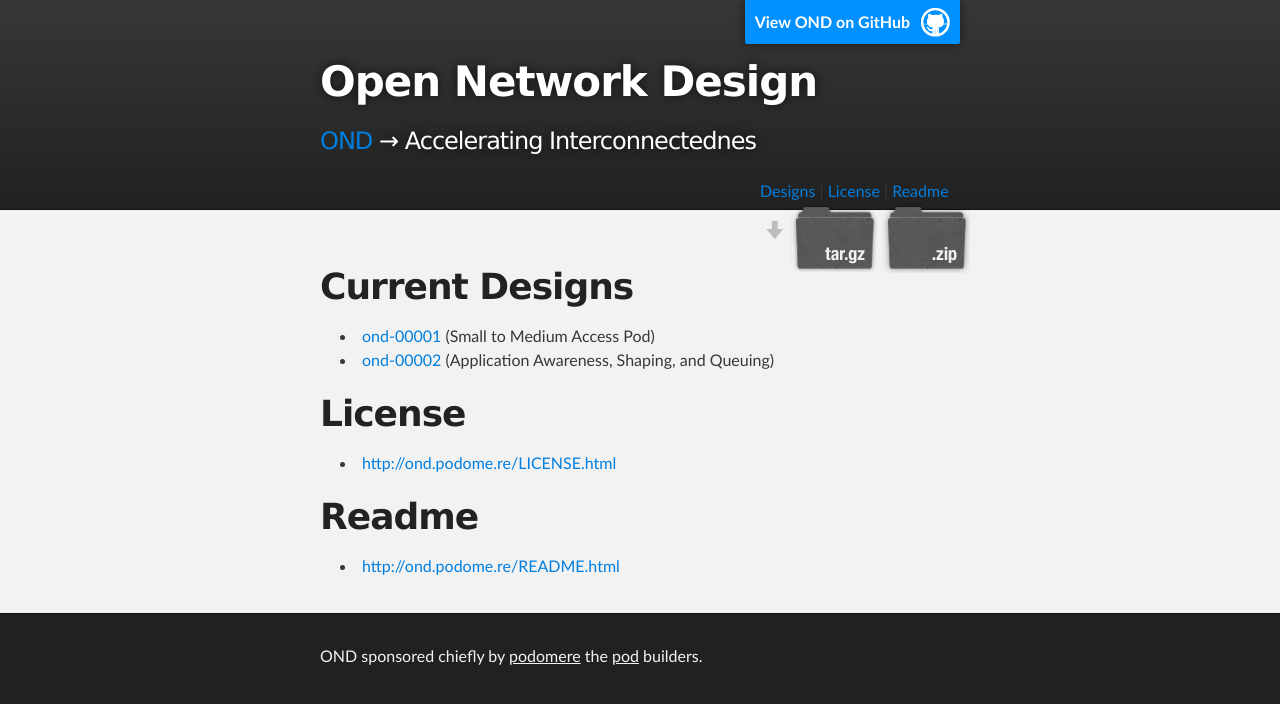
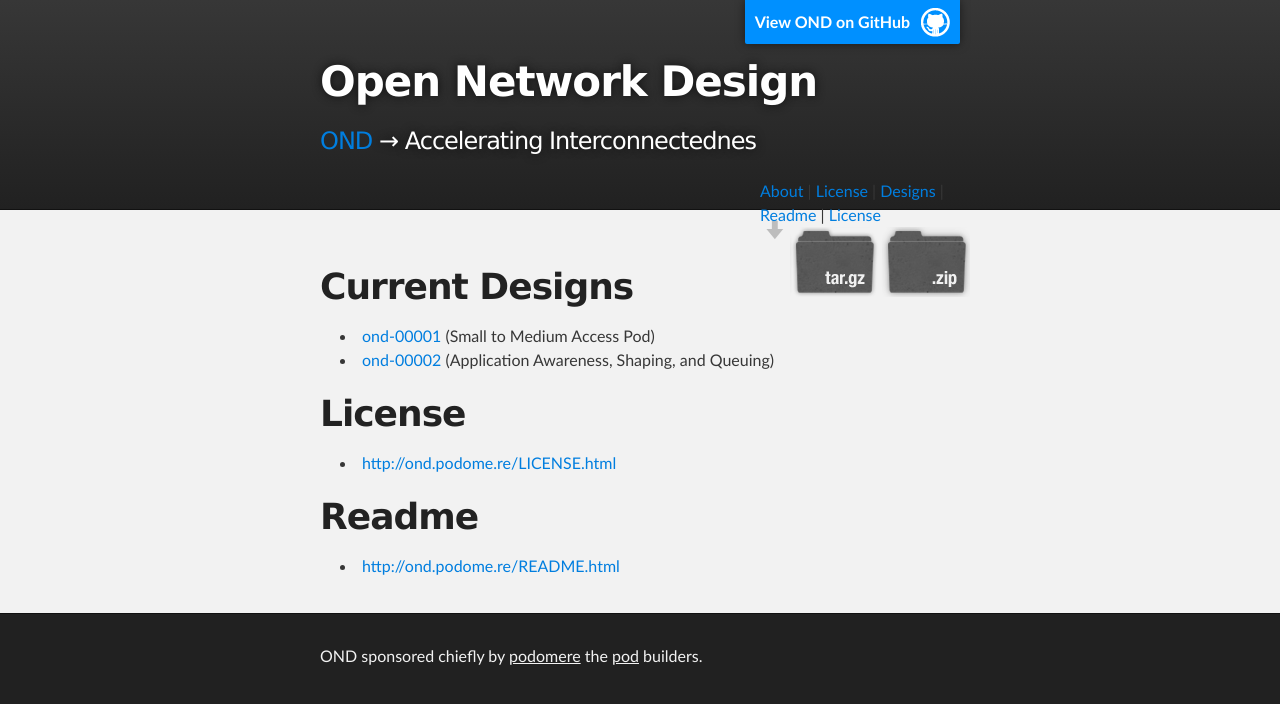
Before and after one commit to podomere/ond, a Jekyll site: the page built from designs.md, in a window 1280 px wide. Shown: the top 704 px of the page. Built offline with Jekyll 4.4.1, drawn with Linux system fonts in a browser that asks for light colours.

Commit message:
Updated header.html for About

```diff
--- a/_includes/header.html
+++ b/_includes/header.html
@@ -21,7 +21,7 @@
           <h1 id="project_title">Open Network Design</h1>
           <h2 id="project_tagline"><a href="http://ond.podome.re">OND</a> → Accelerating Interconnectednes</a></h2>
 
-            <section id="downloads"><a href="http://ond.podome.re/designs.html">Designs</a> | <a href="http://ond.podome.re/LICENSE.html">License</a> | <a href="http://ond.podome.re/README.html">Readme</a>
+            <section id="downloads"><a href="http://ond.podome.re/about.html">About</a> | <a href="http://ond.podome.re/LICENSE.html">License</a> | <a href="http://ond.podome.re/designs.html">Designs</a> | <a href="http://ond.podome.re/README.html">Readme</a> | <a href="http://ond.podome.re/LICENSE.html">License</a>
               <a class="zip_download_link" href="https://github.com/podomere/ond/zipball/gh-pages">Download this project as a .zip file</a>
               <a class="tar_download_link" href="https://github.com/podomere/ond/tarball/gh-pages">Download this project as a tar.gz file</a>
             </section>
```
